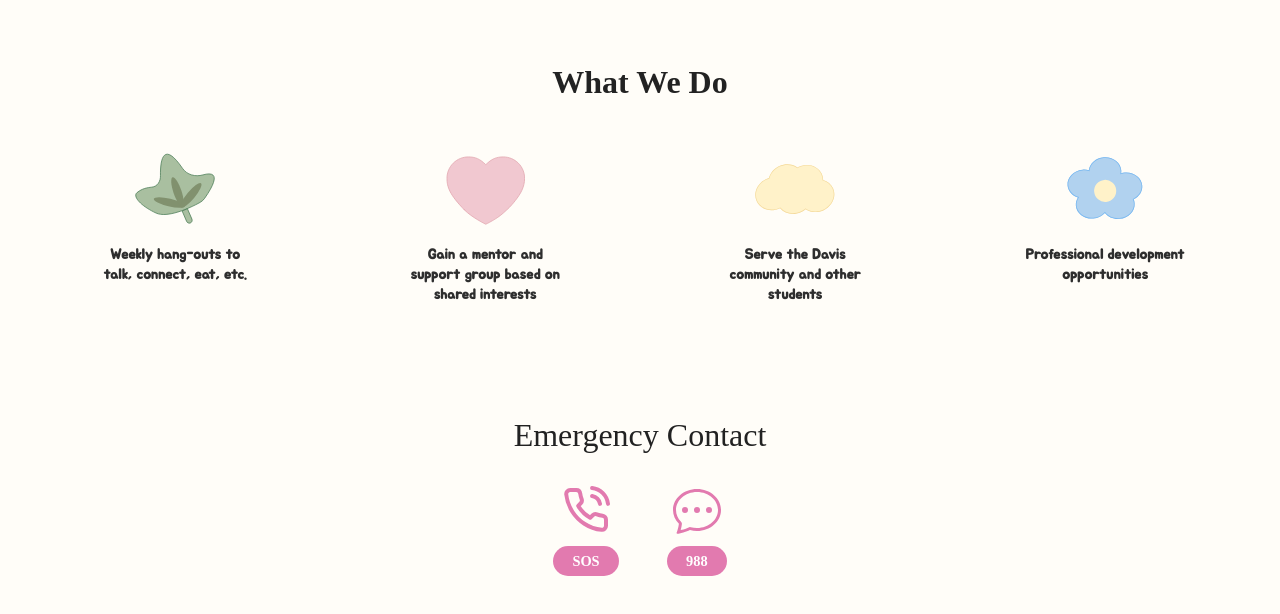
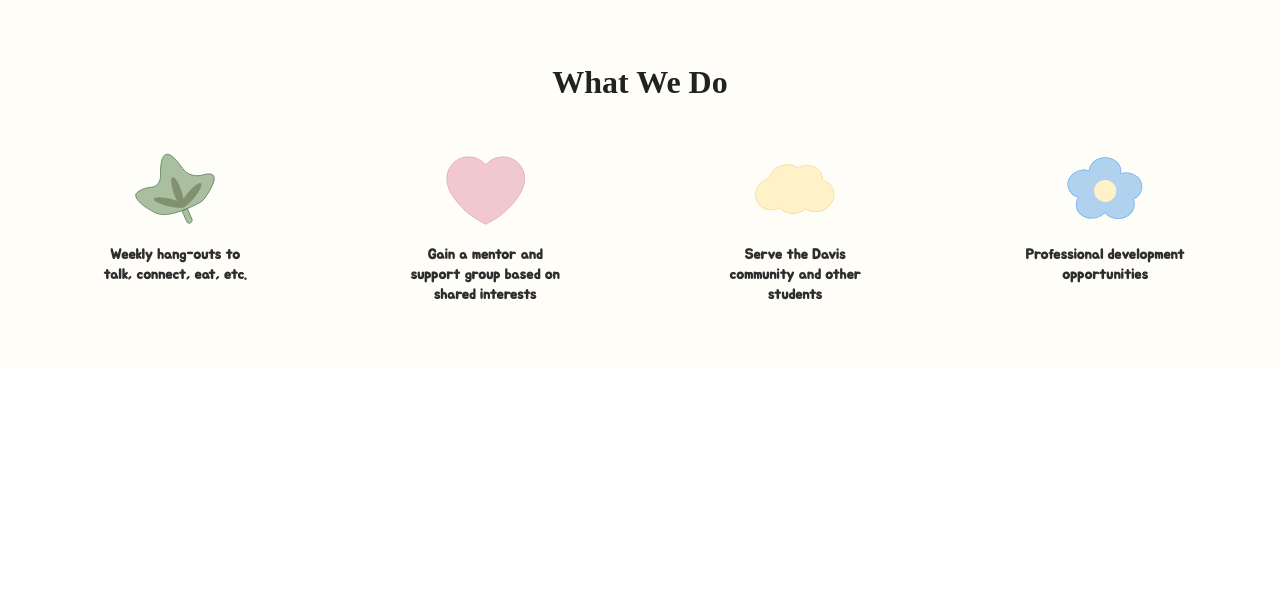
Before and after one commit to include-davis/aggie-peer-counseling, a Next.js app: page / in a window 1280 px wide. Shown: the top 614 px of the page. Built offline with nearby package versions, Linux system fonts and the light colour scheme; a web font is replaced by a local one.

Commit message:
Update EmergencyContact.jsx

```diff
--- a/app/(pages)/_components/home/EmergencyContact/EmergencyContact.jsx
+++ b/app/(pages)/_components/home/EmergencyContact/EmergencyContact.jsx
@@ -1,28 +1,6 @@
-import styles from "./EmergencyContact.module.scss";
-import { FiPhoneCall } from "react-icons/fi";
-import { BsChatDots } from "react-icons/bs";
-
 export default function EmergencyContact() {
   return (
-    <section className={styles.section}>
-      <h2 className={styles.heading}>Emergency Contact</h2>
-      <div className={styles.iconRow}>
-        {/* phone SOS */}
-        <a href="tel:911" className={styles.iconLink}>
-          <div className={styles.iconWrapper}>
-            <FiPhoneCall className={styles.icon} />
-            <span className={styles.label}>SOS</span>
-          </div>
-        </a>
-
-        {/* Chat 988 */}
-        <a href="sms:988" className={styles.iconLink}>
-          <div className={styles.iconWrapper}>
-            <BsChatDots className={styles.icon} />
-            <span className={styles.label}>988</span>
-          </div>
-        </a>
+      <div>
       </div>
-    </section>
-  );
+  )
 }
```
